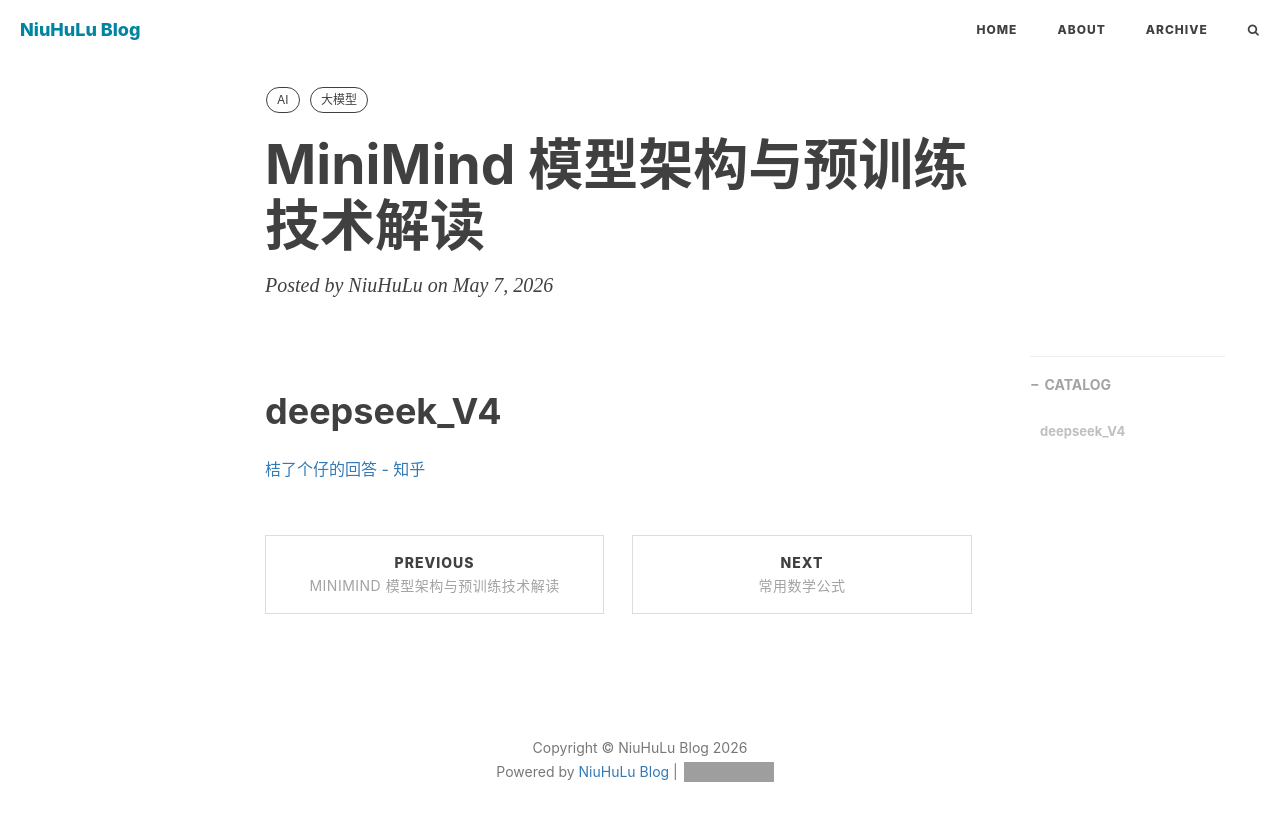
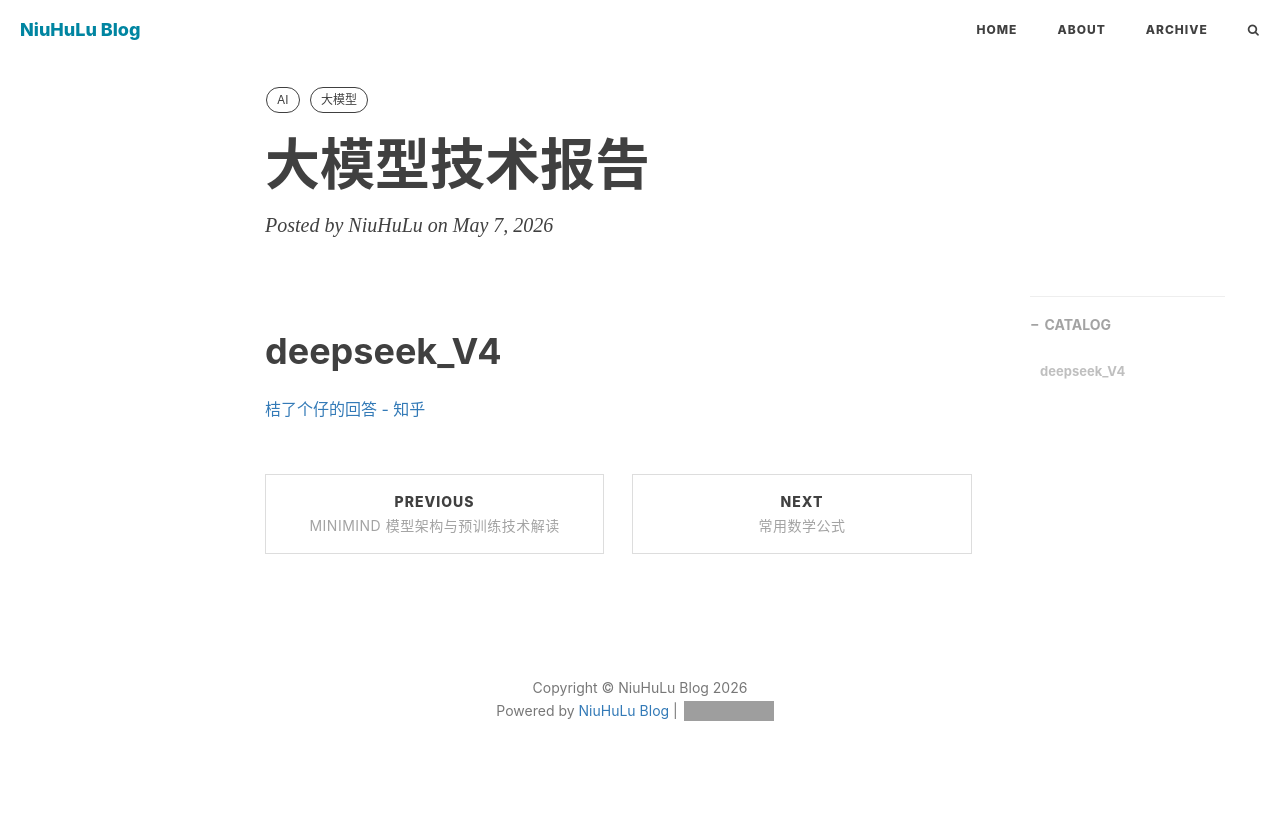
Before and after one commit to niuhuluzhihao/niuhuluzhihao.github.io, a Jekyll site: the page built from _posts/2026-05-07-大模型技术报告.md, in a window 1280 px wide. Shown: the top 821 px of the page. Built offline with Jekyll 4.4.1, drawn with Linux system fonts in a browser that asks for light colours; nearby versions of some CDN libraries; comment, search, counter and statistics services are not loaded; grey boxes are pictures that could not be loaded.

Commit message:
修改blog

```diff
--- a/_posts/2026-05-07-大模型技术报告.md
+++ b/_posts/2026-05-07-大模型技术报告.md
@@ -1,6 +1,6 @@
 ---
 layout: post
-title: "MiniMind 模型架构与预训练技术解读"
+title: "大模型技术报告"
 author: "NiuHuLu"
 header-style: text
 catalog: true
```
